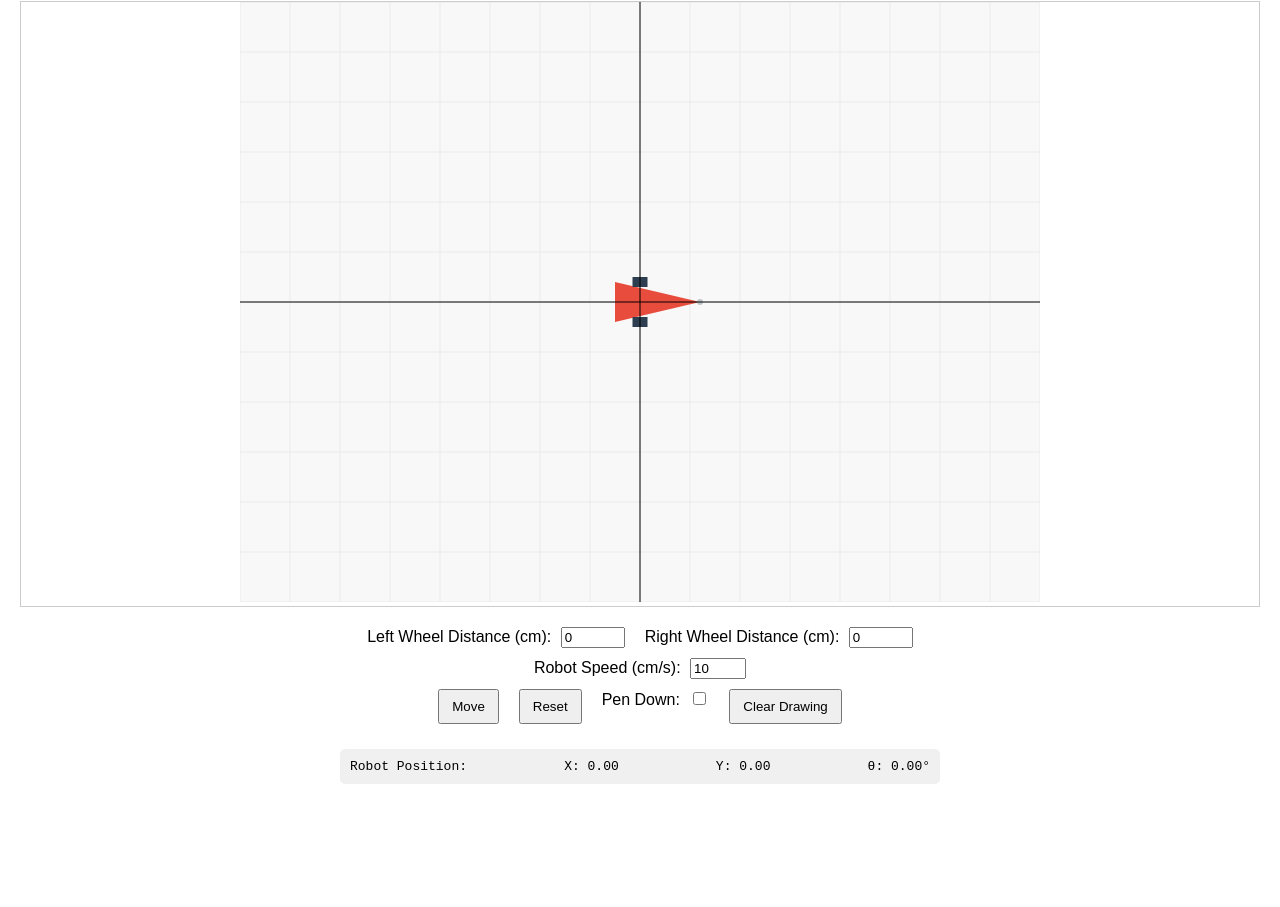
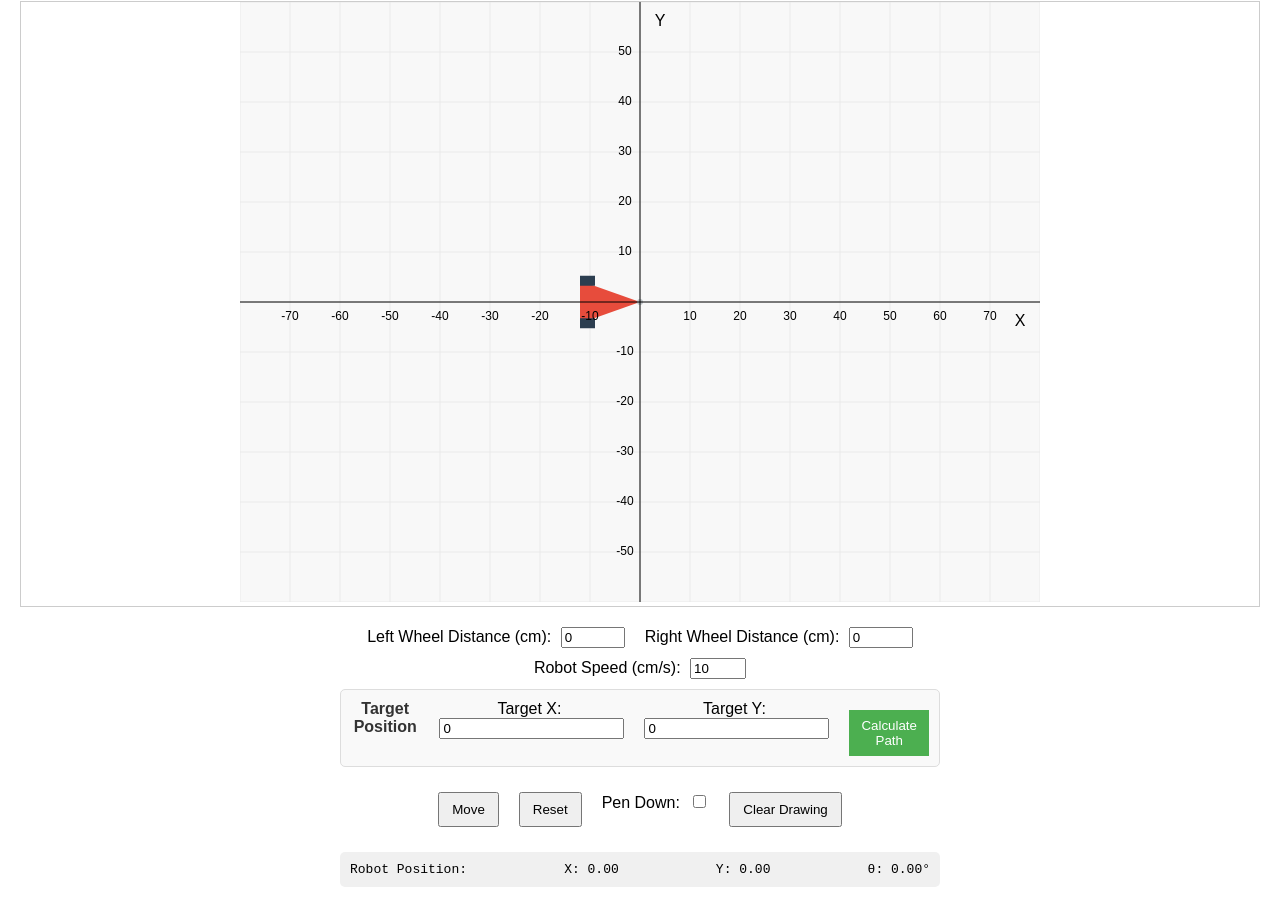
Before and after one commit to dh7/robot_simulator, a website: page index.html in a window 1280 px wide. Shown: the part 79-986 px from the top of the page. Before the commit the page ends 883 px from the top, so only its background shows below. Drawn offline with Linux system fonts and the light colour scheme.

Commit message:
corect center for real

```diff
--- a/index.html
+++ b/index.html
@@ -50,6 +50,25 @@
             justify-content: space-between;
             gap: 15px;
         }
+        .target-position {
+            border: 1px solid #ddd;
+            padding: 10px;
+            border-radius: 5px;
+            margin-bottom: 15px;
+            background-color: #f9f9f9;
+        }
+        .target-position h3 {
+            margin-top: 0;
+            margin-bottom: 10px;
+            font-size: 16px;
+            color: #333;
+        }
+        #calculatePath {
+            margin-top: 10px;
+            background-color: #4CAF50;
+            color: white;
+            border: none;
+        }
     </style>
 </head>
 <body>
@@ -73,6 +92,18 @@
                 <label for="robotSpeed">Robot Speed (cm/s):</label>
                 <input type="number" id="robotSpeed" value="10" min="1" max="20" step="1">
             </div>
+        </div>
+        <div class="control-group target-position">
+            <h3>Target Position</h3>
+            <div>
+                <label for="targetX">Target X:</label>
+                <input type="number" id="targetX" value="0" step="1">
+            </div>
+            <div>
+                <label for="targetY">Target Y:</label>
+                <input type="number" id="targetY" value="0" step="1">
+            </div>
+            <button id="calculatePath">Calculate Path</button>
         </div>
         <div class="control-group">
             <button id="startStop">Start</button>
--- a/src/RobotSimulator.js
+++ b/src/RobotSimulator.js
@@ -6,13 +6,13 @@ class RobotSimulator {
      * Create a new robot simulator
      * @param {Object} config - Configuration object
      * @param {number} config.wheelDistance - Distance between wheels in cm
-     * @param {number} config.penOffset - Distance of pen from wheel axis in cm
+     * @param {number} config.wheelOffset - Distance of wheels behind pen in cm
      * @param {number} config.speed - Constant speed of the robot in cm/s
      */
     constructor(config = {}) {
         // Robot physical configuration
-        this.wheelDistance = config.wheelDistance || 8; // cm
-        this.penOffset = config.penOffset || 12; // cm
+        this.wheelDistance = config.wheelDistance || 8.5; // cm, distance between wheels
+        this.wheelOffset = config.wheelOffset || 12; // cm, distance wheels are behind pen
         this.speed = config.speed || 10; // Constant speed in cm/s
 
         // Robot state
--- a/src/RobotVisualizer.js
+++ b/src/RobotVisualizer.js
@@ -95,6 +95,11 @@ this.worldToScreen = (x, y) => {
             this.robot.penPositions = [];
             this.draw();
         });
+
+        // Calculate path to target position button
+        document.getElementById('calculatePath').addEventListener('click', () => {
+            this.calculateWheelDistancesToTarget();
+        });
     }
 
     /**
@@ -131,8 +136,8 @@ this.worldToScreen = (x, y) => {
 
         // Reset robot
         this.robot = new RobotSimulator({
-            wheelDistance: 8, // 8 cm between wheels
-            penOffset: 12,    // Pen is 12 cm from wheel axis
+            wheelDistance: 8.5, // 8.5 cm between wheels
+            wheelOffset: 12,    // Wheels are 12 cm behind the pen
             speed: 10         // 10 cm/s constant speed
         });
 
@@ -156,6 +161,66 @@ this.worldToScreen = (x, y) => {
 
         // Update position display
         this.updatePositionDisplay();
+    }
+
+    /**
+     * Calculate wheel distances needed to reach a target position
+     */
+    calculateWheelDistancesToTarget() {
+        // Get target position from inputs
+        const targetX = parseFloat(document.getElementById('targetX').value);
+        const targetY = parseFloat(document.getElementById('targetY').value);
+
+        // Get current position and orientation
+        const currentX = this.robot.position.x;
+        const currentY = this.robot.position.y;
+        const currentTheta = this.robot.orientation;
+
+        // Calculate distance and angle to target
+        const dx = targetX - currentX;
+        const dy = targetY - currentY;
+
+        // Calculate direct distance to target
+        const distanceToTarget = Math.sqrt(dx * dx + dy * dy);
+
+        // Calculate angle to target in world coordinates
+        let angleToTarget = Math.atan2(dy, dx);
+
+        // Calculate required rotation (difference between current orientation and angle to target)
+        let rotationNeeded = angleToTarget - currentTheta;
+
+        // Normalize rotation to -π to π range
+        while (rotationNeeded > Math.PI) rotationNeeded -= 2 * Math.PI;
+        while (rotationNeeded < -Math.PI) rotationNeeded += 2 * Math.PI;
+
+        // Calculate wheel distances based on rotation and distance
+        const wheelDistance = this.robot.wheelDistance;
+
+        // For pure rotation: wheels move in opposite directions
+        // For a differential drive robot, the relationship between wheel distances and rotation is:
+        // rotation = (rightDistance - leftDistance) / wheelDistance
+
+        // Calculate left and right wheel distances to achieve the desired rotation and forward movement
+        let leftDistance, rightDistance;
+
+        // First approach: First rotate, then move straight
+        // Rotation phase
+        const rotationArc = rotationNeeded * (wheelDistance / 2);
+
+        // Set wheel distances to achieve rotation, then add forward movement
+        leftDistance = -rotationArc;
+        rightDistance = rotationArc;
+
+        // Add forward movement (both wheels move the same distance)
+        leftDistance += distanceToTarget;
+        rightDistance += distanceToTarget;
+
+        // Update the wheel distance inputs
+        document.getElementById('leftDistance').value = leftDistance.toFixed(2);
+        document.getElementById('rightDistance').value = rightDistance.toFixed(2);
+
+        // Update the robot's wheel distances
+        this.updateWheelDistances();
     }
 
     /**
@@ -258,6 +323,38 @@ this.worldToScreen = (x, y) => {
         ctx.moveTo(0, -canvasCenterY);
         ctx.lineTo(0, canvasCenterY);
         ctx.stroke();
+
+        // Add axis labels
+        ctx.fillStyle = '#000';
+        ctx.font = '16px Arial';
+        ctx.textAlign = 'center';
+        ctx.textBaseline = 'middle';
+
+        // X-axis label
+        ctx.fillText('X', canvasCenterX - 20, 20);
+
+        // Y-axis label
+        ctx.fillText('Y', 20, -canvasCenterY + 20);
+
+        // Add coordinate labels every 50px (10cm)
+        ctx.font = '12px Arial';
+        const gridStep = 10 * this.scale; // 10cm grid
+
+        // X-axis coordinate numbers
+        for (let x = gridStep; x < canvasCenterX; x += gridStep) {
+            // Positive X
+            ctx.fillText(String(x / this.scale), x, 15);
+            // Negative X
+            ctx.fillText(String(-x / this.scale), -x, 15);
+        }
+
+        // Y-axis coordinate numbers
+        for (let y = gridStep; y < canvasCenterY; y += gridStep) {
+            // Positive Y
+            ctx.fillText(String(y / this.scale), -15, -y);
+            // Negative Y
+            ctx.fillText(String(-y / this.scale), -15, y);
+        }
 
         // Restore original canvas state
         ctx.restore();
@@ -365,40 +462,40 @@ this.worldToScreen = (x, y) => {
         const ctx = this.ctx;
         const scale = this.scale;
         const wheelDistance = this.robot.wheelDistance;
+        const wheelOffset = this.robot.wheelOffset;
         const wheelRadius = 5; // Wheel radius in pixels
         const wheelWidth = 3;  // Wheel width in pixels
 
         // Draw robot body (triangle)
         ctx.fillStyle = '#e74c3c'; // Red for robot body
         ctx.beginPath();
-        ctx.moveTo(this.robot.penOffset * scale, 0); // Front point (where the pen is)
-        ctx.lineTo(-5 * scale, -wheelDistance/2 * scale); // Back left
-        ctx.lineTo(-5 * scale, wheelDistance/2 * scale);  // Back right
+        ctx.moveTo(0, 0); // Front point (pen position, now at the center)
+        ctx.lineTo(-wheelOffset * scale, -wheelDistance/2 * scale); // Back left
+        ctx.lineTo(-wheelOffset * scale, wheelDistance/2 * scale);  // Back right
         ctx.closePath();
         ctx.fill();
 
         // Draw left wheel
         ctx.fillStyle = '#2c3e50'; // Dark blue for wheels
         ctx.beginPath();
-        ctx.rect(-wheelWidth * scale / 2, -wheelDistance/2 * scale - wheelRadius,
+        ctx.rect(-wheelOffset * scale, -wheelDistance/2 * scale - wheelRadius,
                  wheelWidth * scale, wheelRadius * 2);
         ctx.fill();
 
         // Draw right wheel
         ctx.beginPath();
-        ctx.rect(-wheelWidth * scale / 2, wheelDistance/2 * scale - wheelRadius,
+        ctx.rect(-wheelOffset * scale, wheelDistance/2 * scale - wheelRadius,
                  wheelWidth * scale, wheelRadius * 2);
         ctx.fill();
 
-        // Draw pen point
-        const penPosition = this.robot.getPenPosition();
+        // Draw pen point (at center)
         if (this.robot.penDown) {
             ctx.fillStyle = '#27ae60'; // Green for pen down
         } else {
             ctx.fillStyle = '#bdc3c7'; // Gray for pen up
         }
         ctx.beginPath();
-        ctx.arc(this.robot.penOffset * scale, 0, 3, 0, Math.PI * 2);
+        ctx.arc(0, 0, 3, 0, Math.PI * 2);
         ctx.fill();
     }
 }
```
